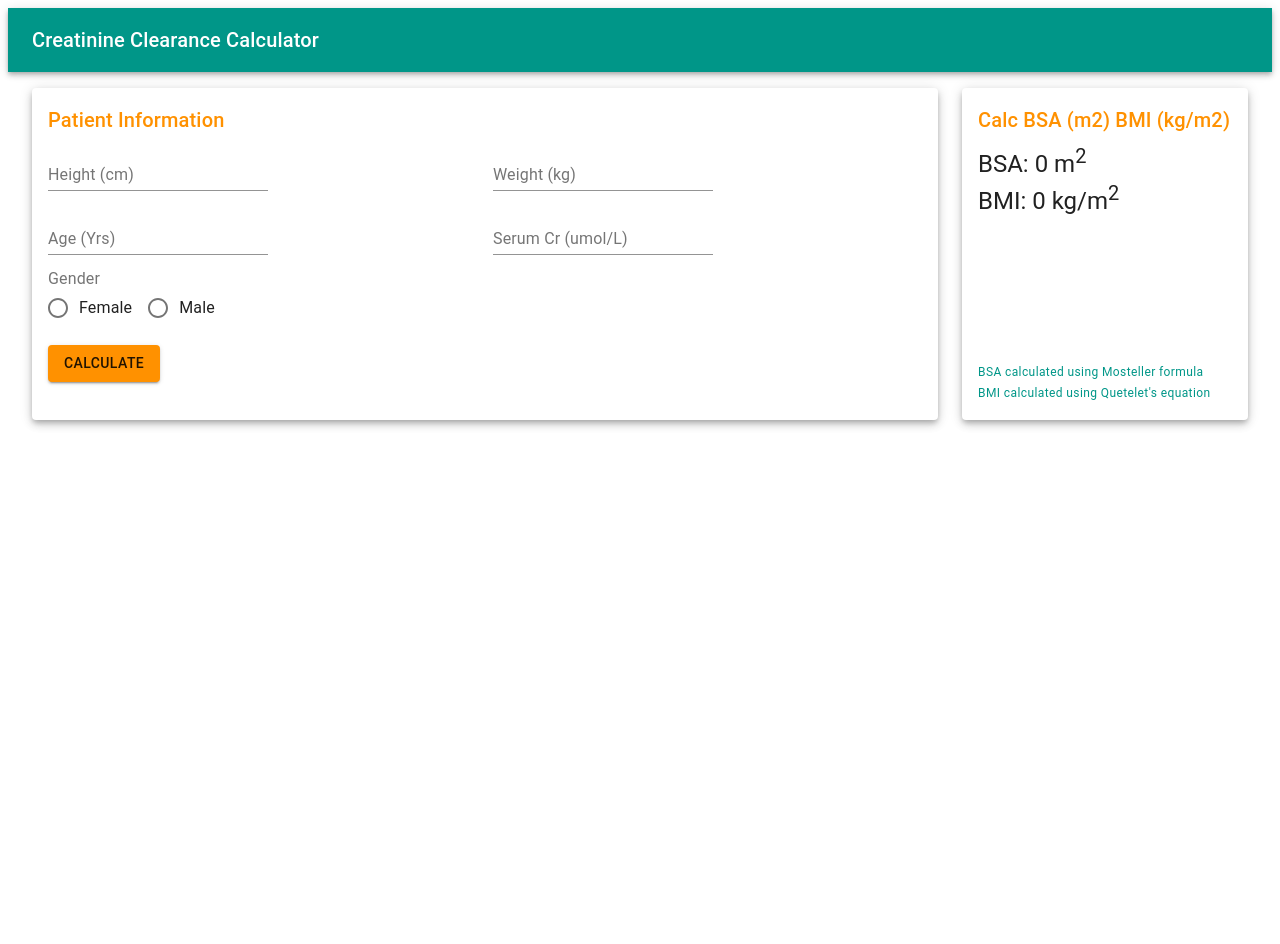
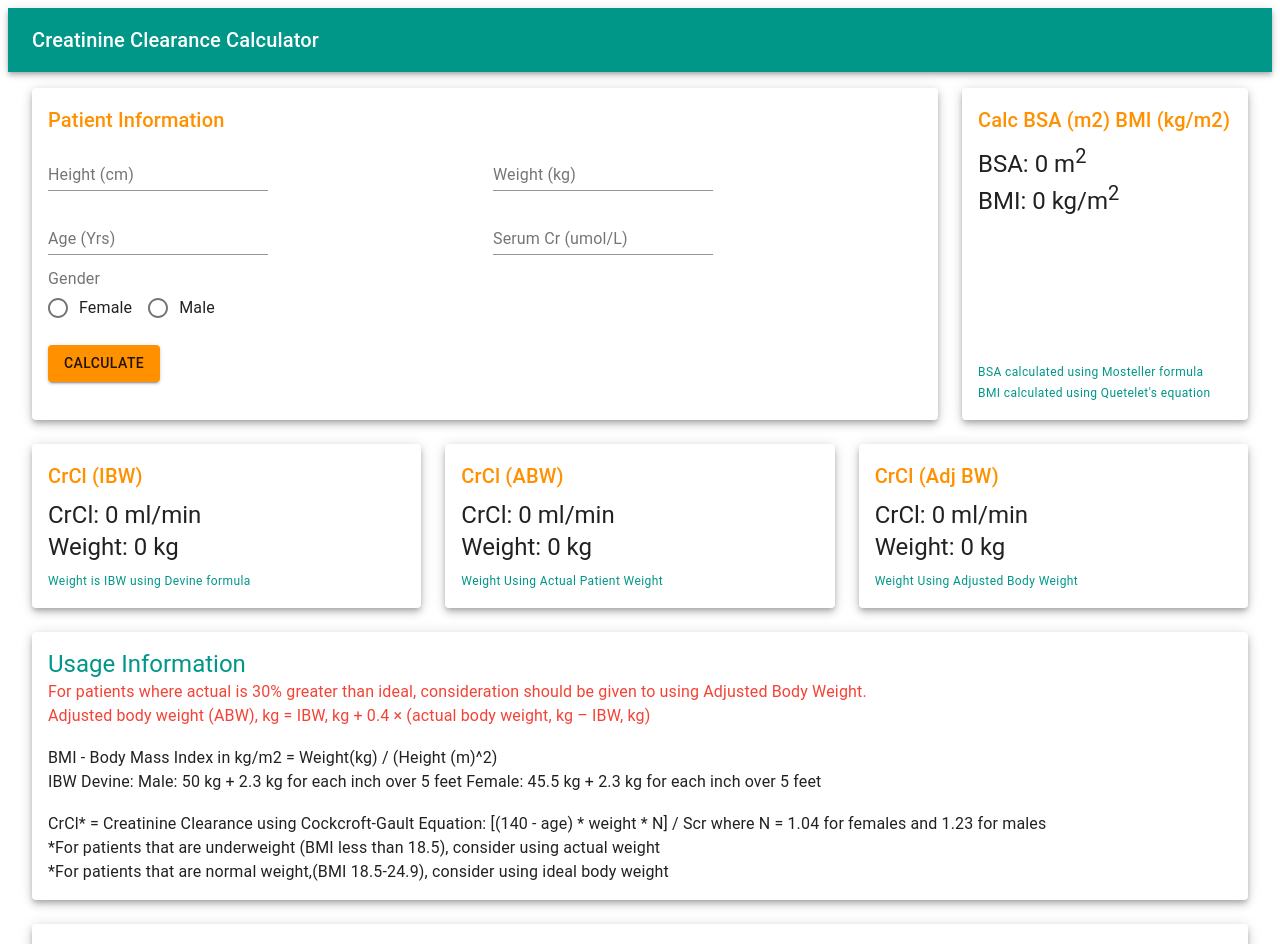
Before and after one commit to cricard7/CrClCalc, a React (Create React App) app: page / in a window 1280 px wide. Shown: the top 944 px of the page. Before the commit the page ends 800 px from the top, so only its background shows below. Built offline with nearby package versions, Linux system fonts and the light colour scheme.

Commit message:
implement CrCl cards, usage info, references

```diff
--- a/src/App.js
+++ b/src/App.js
@@ -1,7 +1,8 @@
-import { useState } from "react";
+import { useState, useEffect } from "react";
 
 import InputsCard from "./components/InputsCard.js";
 import WtBSA from "./components/WtBSA.js";
+import CrClCard from "./components/CrClCard.js";
 
 import AppBar from "@material-ui/core/AppBar";
 import Container from "@material-ui/core/Container";
@@ -12,7 +13,7 @@ import Grid from "@material-ui/core/Grid";
 
 import { makeStyles } from "@material-ui/core";
 import { createTheme, ThemeProvider } from "@material-ui/core";
-import { teal, orange } from '@material-ui/core/colors';
+import { teal, orange } from "@material-ui/core/colors";
 
 import {
   calcBSA,
@@ -33,8 +34,17 @@ const useStyles = makeStyles((theme) => ({
   },
   patientInfoStyle: {
     padding: theme.spacing(2),
-    height: 300,
+    minHeight: 300,
     overflow: "auto",
+  },
+  crclcardStyle: {
+    padding: theme.spacing(2),
+    Height: 200,
+    overflow: "auto",
+  },
+  referencesStyle: {
+    padding: theme.spacing(2),
+
   },
   containerStyle: {
     marginTop: theme.spacing(2),
@@ -48,66 +58,64 @@ const theme = createTheme({
   },
 });
 
-function App() {
+const App = () => {
   const classes = useStyles();
 
   const [BMI, setBMI] = useState(0);
   const [BSA, setBSA] = useState(0);
+  const [CrClIBW, setCrClIBW] = useState(0);
+  const [IBW, setIBW] = useState(0);
+  const [crClABW, setcrClABW] = useState(0)
+  const [adjBW, setadjBW] = useState(0)
+  const [adjCrCl, setadjCrCl] = useState(0)
+  const [ABW, setABW] = useState(0)
 
   const calculateHandler = (data) => {
     console.log(data);
 
-    //Calculate BSA m2
-    setBSA(calcBSA({ PtHeight: data.PtHeight, PtWeight: data.PtWeight }));
-
-    //Calculate BMI kg/m2
-    setBMI(calcBMI({ PtHeight: data.PtHeight, PtWeight: data.PtWeight }));
-
-    //Calculate IBW (Devine) kg
-    console.log(
-      calcIBWDevine({
+    const tempBSA = calcBSA({ PtHeight: data.PtHeight, PtWeight: data.PtWeight })
+    const tempBMI = calcBMI({ PtHeight: data.PtHeight, PtWeight: data.PtWeight })
+    const tempIBW = calcIBWDevine({
       PtHeight: data.PtHeight,
       Gender: data.Gender,
       PtWeight: data.PtWeight,
     })
-    );
-    var IBW = calcIBWDevine({
-      PtHeight: data.PtHeight,
-      Gender: data.Gender,
-      PtWeight: data.PtWeight,
-    });
-    //Calculate CrCl IBW ml/min
-    console.log(
-      calcCrClIBW({
+    const tempcrClIBW = calcCrClIBW({
       PtAge: data.PtAge,
-        IBW: IBW,
+      IBW: tempIBW,
       Gender: data.Gender,
       Scr: data.Scr,
     })
-    );
-
-    //Calculate CrCl Actual BW ml/min
-    console.log(
-      calcCrClABW({
+    const tempcrClABW =  calcCrClABW({
       PtAge: data.PtAge,
       ABW: data.PtWeight,
       Gender: data.Gender,
       Scr: data.Scr,
     })
-    );
-
-    //if ABW >= 30% IBW then calculate Adjusted Body Weight kg
-    console.log(calcAdjBW({ IBW: IBW, ABW: data.PtWeight }));
-    var AdjBW = calcAdjBW({ IBW: IBW, ABW: data.PtWeight });
-    //if ABW >= 30% IBW then calculate Adjusted CrCl ml/min
-    console.log(
-      calcAdjCrCl({
+    const tempAdjBW = calcAdjBW({ IBW: tempIBW, ABW: data.PtWeight })
+    const tempAdjCrCl = calcAdjCrCl({
       PtAge: data.PtAge,
-        AdjBW: AdjBW,
+      AdjBW: tempAdjBW,
       Gender: data.Gender,
       Scr: data.Scr,
     })
-    );
+
+    //set Actual Weight for display
+    setABW(data.PtWeight)
+    //Calculate BSA m2
+    setBSA(tempBSA);
+    //Calculate BMI kg/m2
+    setBMI(tempBMI);
+    //Calculate IBW (Devine) kg
+    setIBW(tempIBW);
+    //calculate CrCl IBW
+    setCrClIBW(tempcrClIBW);
+    //Calculate CrCl Actual BW ml/min
+    setcrClABW(tempcrClABW)
+    //if ABW >= 30% IBW then calculate Adjusted Body Weight kg
+    setadjBW(tempAdjBW)
+    //if ABW >= 30% IBW then calculate Adjusted CrCl ml/min
+    setadjCrCl(tempAdjCrCl)
   };
 
   return (
@@ -133,6 +141,70 @@ function App() {
                 <WtBSA BSA={BSA} BMI={BMI} />
               </Paper>
             </Grid>
+            <Grid item xs={12} md={6} lg={4}>
+              <Paper elevation={5} className={classes.crclcardStyle}>
+                <CrClCard
+                title="CrCl (IBW)"
+                CrCl={CrClIBW}
+                BW={IBW}
+                WtText={'Weight is IBW using Devine formula'} />
+              </Paper>
+            </Grid>
+            <Grid item xs={12} md={6} lg={4}>
+              <Paper elevation={5} className={classes.crclcardStyle}>
+              <CrClCard
+                title="CrCl (ABW)"
+                CrCl={crClABW}
+                BW={ABW}
+                WtText={'Weight Using Actual Patient Weight'} />
+              </Paper>
+            </Grid>
+            <Grid item xs={12} md={6} lg={4}>
+              <Paper elevation={5} className={classes.crclcardStyle}>
+              <CrClCard
+                title="CrCl (Adj BW)"
+                CrCl={adjCrCl}
+                BW={adjBW}
+                WtText={'Weight Using Adjusted Body Weight'} />
+              </Paper>
+            </Grid>
+            <Grid item xs={12}>
+            <Paper elevation={5} className={classes.referencesStyle}>
+                <Typography variant="h5" color="primary">Usage Information</Typography>
+                <Typography variant="body1" color="error">
+                For patients where actual is 30% greater than ideal, consideration should be given to using Adjusted Body Weight. <br/>
+                Adjusted body weight (ABW), kg = IBW, kg + 0.4 × (actual body weight, kg – IBW, kg)
+                </Typography>
+                <br/>
+                <Typography variant="body1" color="initial">
+                BMI - Body Mass Index in kg/m2 = Weight(kg) / (Height (m)^2)
+                </Typography>
+                <Typography variant="body1" color="initial">
+                IBW Devine: Male: 50 kg + 2.3 kg for each inch over 5 feet    Female: 45.5 kg + 2.3 kg for each inch over 5 feet
+                </Typography>
+                <br/>
+                <Typography variant="body1" color="initial">
+                CrCl* = Creatinine Clearance using Cockcroft-Gault Equation:  [(140 - age) * weight * N] / Scr   where N = 1.04 for females and 1.23 for males
+                </Typography>
+                <Typography variant="body1" color="initial">
+                *For patients that are underweight (BMI less than 18.5), consider using actual weight <br/>
+                *For patients that are normal weight,(BMI 18.5-24.9), consider using ideal body weight
+                </Typography>
+            </Paper>
+            </Grid>
+            <Grid item xs={12}>
+            <Paper elevation={5} className={classes.referencesStyle}>
+                <Typography variant="h5" color="primary">References</Typography>
+                  <ol>
+                    <li>https://www.pharmacytimes.com/view/medications-that-always-use-actual-body-weight-to-calculate-creatinine-clearance</li>
+                    <li>Winter MA, Guhr KN, Berg GM. Impact of various body weights and serum creatinine concentrations on the bias and accuracy of the Cockcroft-Gault equation. Pharmacotherapy. 2012;32(7):604-612.</li>
+                    <li>Hanley MJ, Abernethy DR, Greenblatt DJ. Effects of obesity on the pharmacokinetics of drugs in humans. Clin Pharmacokinet 2010; 49:71.</li>
+                    <li>https://www.mdcalc.com/creatinine-clearance-cockcroft-gault-equation#evidence</li>
+                    <li>Devine BJ. Gentamicin therapy. DICP. 1974; 8:650–5.</li>
+                  </ol>
+            </Paper>
+            </Grid>
+
           </Grid>
         </Container>
       </div>
--- a/src/calculations.js
+++ b/src/calculations.js
@@ -27,12 +27,12 @@ const calcIBWDevine = ({ PtHeight, Gender, PtWeight }) => {
 
     if (Gender === "female") {
       const IBW = parse("45.5 + (2.3 * inchOver5Ft)");
-      return IBW.evaluate({ inchOver5Ft: inchOver5Ft });
+      return IBW.evaluate({ inchOver5Ft: inchOver5Ft }).toFixed(2);
     }
 
     if (Gender === "male") {
       const IBW = parse("50 + (2.3 * inchOver5Ft)");
-      return IBW.evaluate({ inchOver5Ft: inchOver5Ft });
+      return IBW.evaluate({ inchOver5Ft: inchOver5Ft }).toFixed(2);
     }
   } else {
     return PtWeight;
@@ -40,6 +40,7 @@ const calcIBWDevine = ({ PtHeight, Gender, PtWeight }) => {
 };
 
 const calcCrClIBW = ({ PtAge, IBW, Gender, Scr }) => {
+  console.log({PtAge, IBW, Gender, Scr})
   var N;
   if (Gender === "female") {
     N = 1.04;
@@ -67,7 +68,7 @@ const calcCrClABW = ({ PtAge, ABW, Gender, Scr }) => {
 
 const calcAdjBW = ({ IBW, ABW }) => {
   const AdjBW = parse("IBW + (0.4 * (ABW - IBW))");
-  return AdjBW.evaluate({ IBW: IBW, ABW: ABW });
+  return AdjBW.evaluate({ IBW: IBW, ABW: ABW }).toFixed(2);
 };
 
 const calcAdjCrCl = ({ PtAge, AdjBW, Gender, Scr }) => {
--- /dev/null
+++ b/src/components/CrClCard.js
@@ -0,0 +1,41 @@
+import React from "react";
+import { Typography, makeStyles, Grid } from "@material-ui/core";
+
+const useStyles = makeStyles((theme) => ({}));
+
+const CrClCard = (props) => {
+  const classes = useStyles();
+  return (
+    <>
+      <Grid
+        container
+        direction="column"
+        justifyContent="space-between"
+        spacing={1}
+      >
+        <Grid item>
+          <Typography variant="h6" color="secondary" gutterBottom>
+            {props.title}
+          </Typography>
+
+          <Typography variant="h5" color="initial">
+            CrCl: {props.CrCl} ml/min
+          </Typography>
+
+          <Typography variant="h5" color="initial">
+            Weight: {props.BW} kg
+          </Typography>
+        </Grid>
+        <Grid item>
+          <div>
+            <Typography variant="caption" color="primary">
+              {props.WtText}
+            </Typography>
+          </div>
+        </Grid>
+      </Grid>
+    </>
+  );
+};
+
+export default CrClCard;
```
Lines whose indentation alone changed are shown as unchanged.
